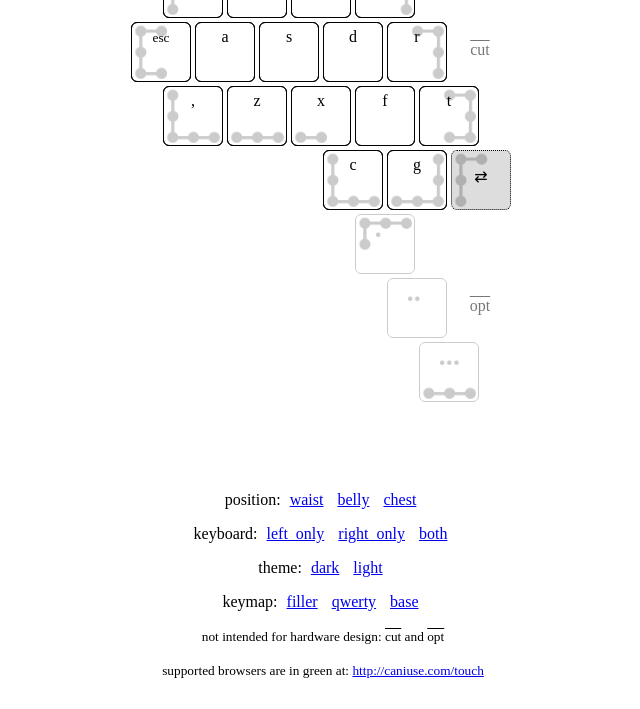
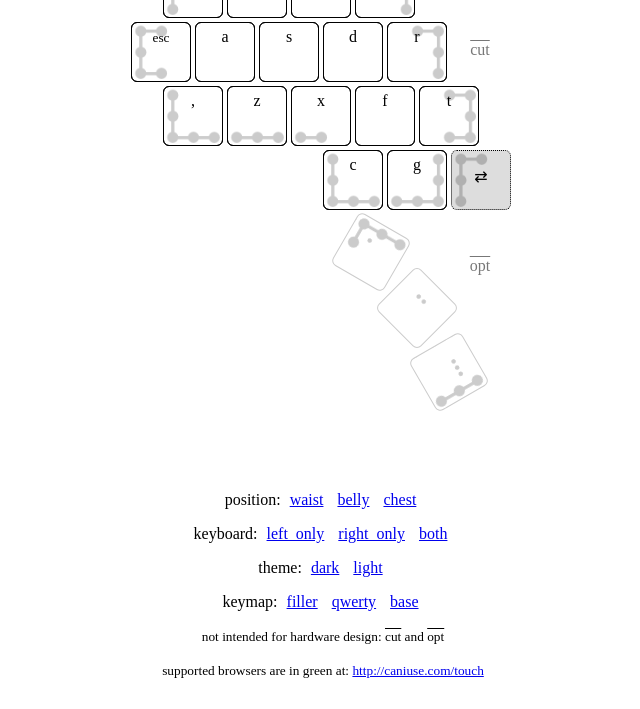
Before and after one commit to vaskoiii/symmetric-keyboard, a PHP site: page / in a window 1280 px wide. Shown: the part 131-840 px from the top of the page, without its empty margins (317-957 px from the left). Run offline with PHP 8.4, Linux system fonts and the light colour scheme.

Commit message:
ergonomic thumb keys

```diff
--- a/style.php
+++ b/style.php
@@ -62,7 +62,7 @@ img {
 		color: #777; }
 	#loption {
 		position: absolute;
-		top: 320px;
+		top: 280px;
 		left: 320px;
 		}
 	#lclear {
@@ -100,7 +100,7 @@ img {
 			position: absolute; }
 	#roption {
 		position: absolute;
-		top: 320px;
+		top: 280px;
 		left: 0px;
 		}
 	#rclear {
@@ -224,12 +224,15 @@ img {
 	print_akey(32, 128, '1', '1111');
 	print_akey(64, 192, '1', '0000'); ?>
 	#rkm1 {
-		left: 96px;
-		top: 256px; }
+		rotate: -30deg;
+		left: 110px;
+		top: 264px; }
 	#rkm2 {
+		rotate: -45deg;
 		left: 64px;
 		top: 320px; }
 	#rkm3 {
+		rotate: -60deg;
 		left: 32px;
 		top: 384px; }
 	#r01, #r02, #r03, #r04,
@@ -253,7 +256,7 @@ img {
 	}
 	#rkm3 { <?php
 		if ($_GET['texture'] != 'vhex') { ?>
-			background: url('/vfence/export/m3.png');<?php
+			background: url('/vfence/export/m3v2.png');<?php
 		} ?>
 	}
 #left_base {
@@ -287,12 +290,15 @@ img {
 	print_akey(288, 128, '0', '1111');
 	print_akey(256, 192, '0', '0000'); ?>
 	#lkm1 {
-		left: 224px;
-		top: 256px; }
+		rotate: 30deg;
+		left: 210px;
+		top: 264px; }
 	#lkm2 {
+		rotate: 45deg;
 		left: 256px;
 		top: 320px; }
 	#lkm3 {
+		rotate: 60deg;
 		left: 288px;
 		top: 384px; }
 	<?php # todo dry ?>
@@ -308,7 +314,7 @@ img {
 	}
 	#lkm3 { <?php
 		if ($_GET['texture'] != 'vhex') { ?>
-			background: url('/vfence/export/m3.png');<?php
+			background: url('/vfence/export/m3v2.png');<?php
 		} ?>
 	}
 	#lkm1, #lkm2, #lkm3 {
```
Also changed, not shown: vfence/export/m3v2.png (added).
